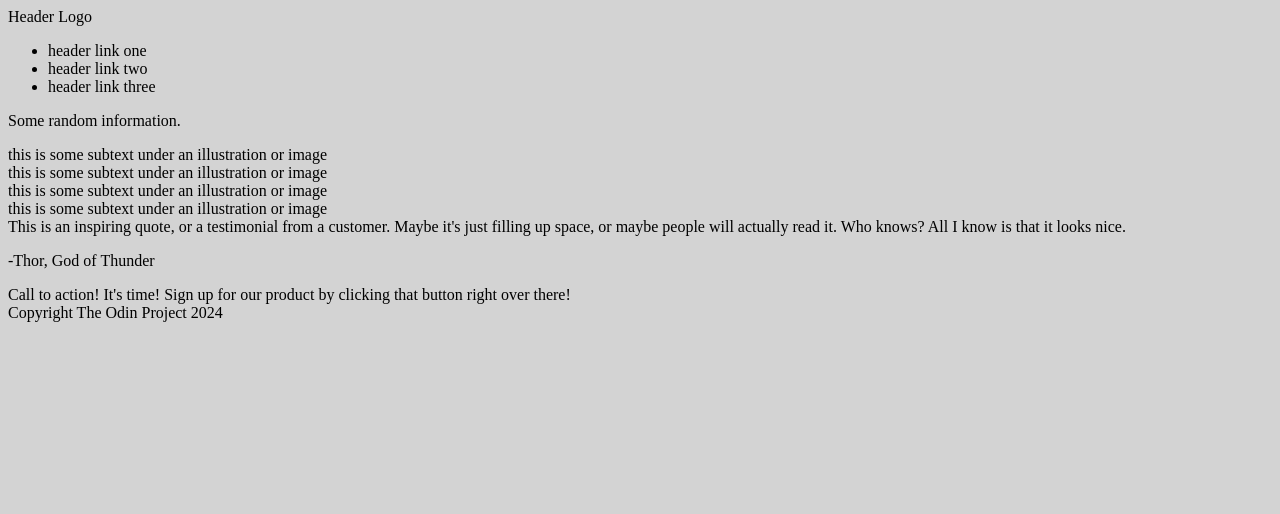
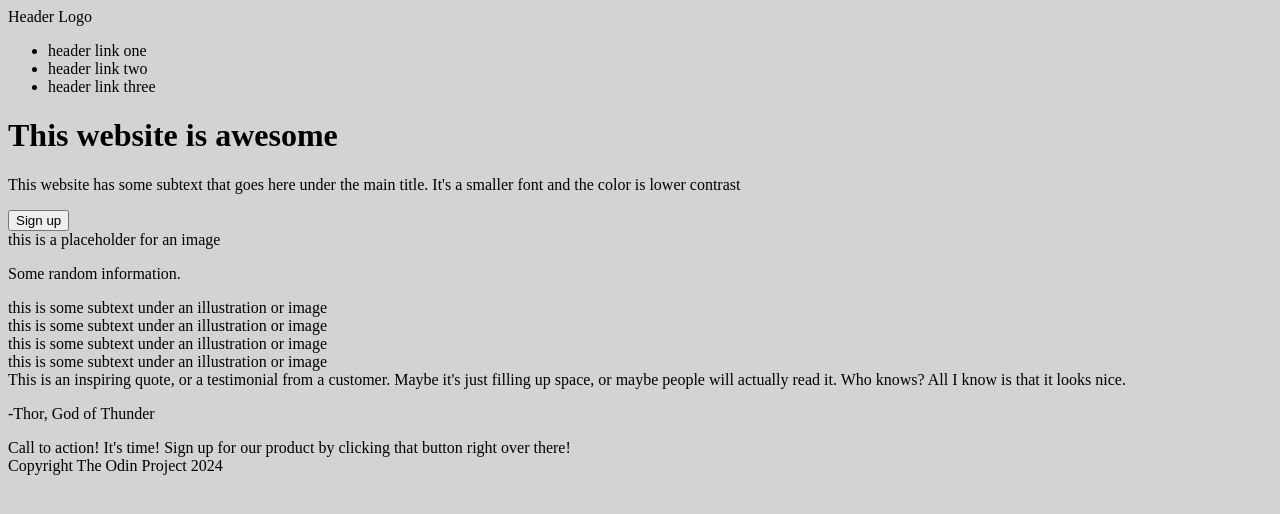
Before and after one commit to alexstrauch/landing-page, a plain HTML site: page index.html in a window 1280 px wide. Drawn offline with Linux system fonts and the light colour scheme.

Commit message:
Edited index.html

```diff
--- a/index.html
+++ b/index.html
@@ -7,15 +7,22 @@
     <title>Landing Page</title>
   </head>
   <body>
-    <header>
+    <header class="top">
       Header Logo
-      <nav class="links">
+      <nav class="navbar">
         <ul>
           <li>header link one</li>
           <li>header link two</li>
           <li>header link three</li>
         </ul>
       </nav>
+      <h1>This website is awesome</h1>
+      <p>
+        This website has some subtext that goes here under the main title. It's
+        a smaller font and the color is lower contrast
+      </p>
+      <button type="button">Sign up</button>
+      <div>this is a placeholder for an image</div>
     </header>
     <div>
       <p>Some random information.</p>
```
